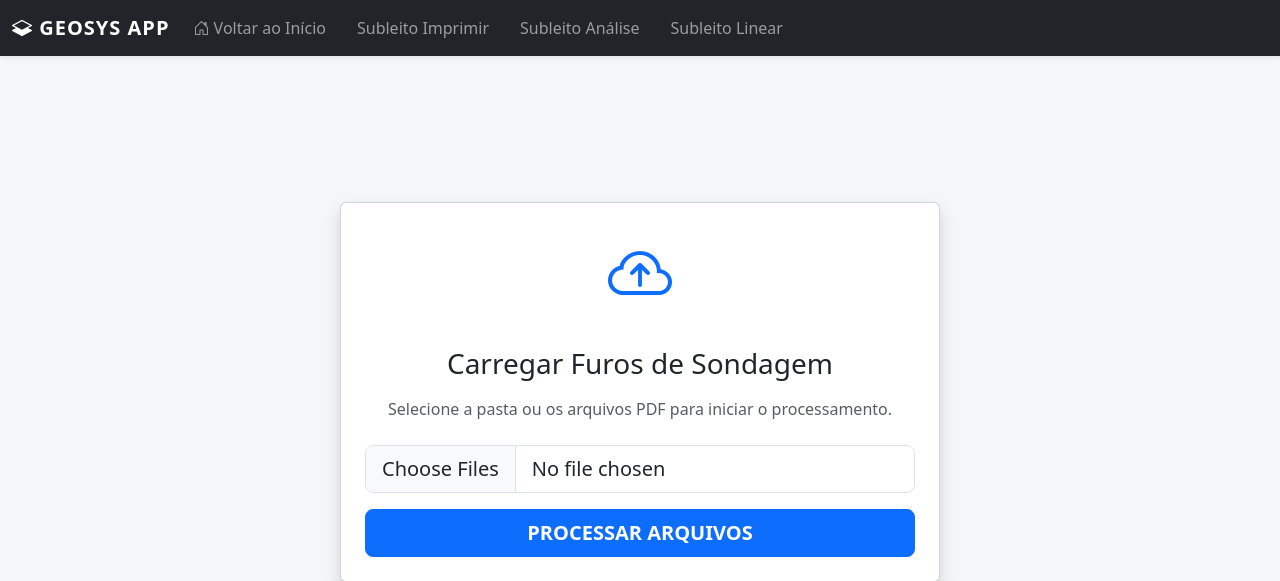
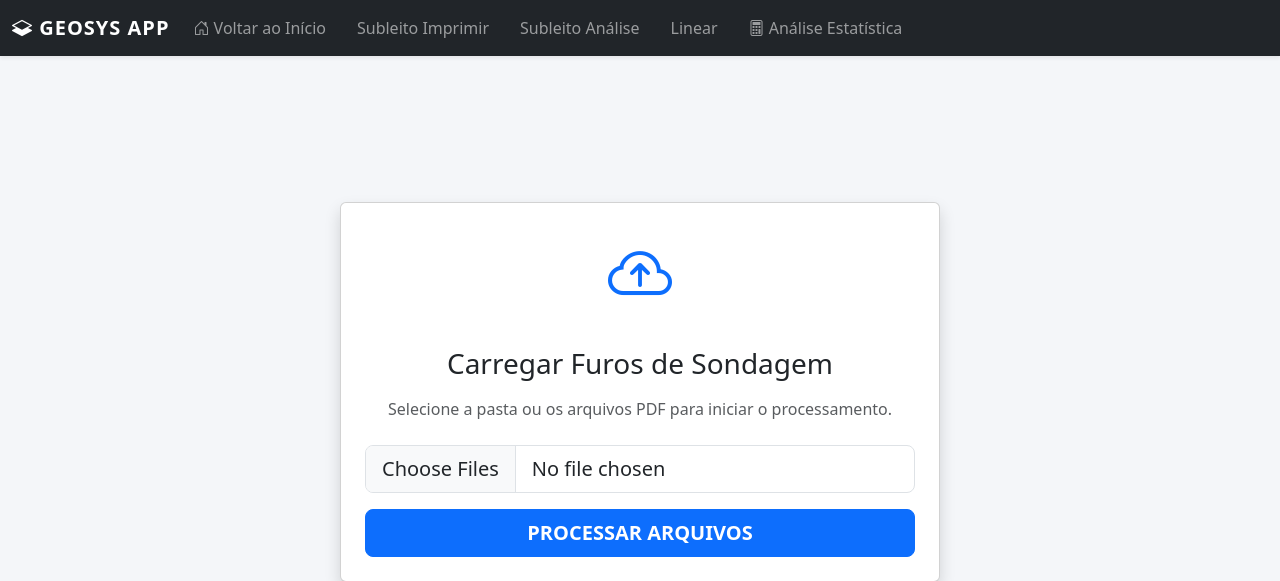
Before and after one commit to lucianoengdev/sondagem_system, a Flask app: page / in a window 1280 px wide. Shown: the top 581 px of the page. Run offline with Flask 3, Linux system fonts and the light colour scheme; parts of the project's set-up code (start-up, migrations or seed data) failed here and were passed over.

Commit message:
1.3.0 Update base for new button statistics analysis

```diff
--- a/app/templates/base.html
+++ b/app/templates/base.html
@@ -41,7 +41,12 @@
                     </li>
                     <li class="nav-item">
                         <a class="nav-link {% if active_page == 'analise' %}active{% endif %}" href="{{ url_for('main.subleito_linear') }}">
-                            Subleito Linear
+                            Linear
+                        </a>
+                    </li>
+                    <li class="nav-item">
+                        <a class="nav-link {% if active_page == 'estatistica' %}active{% endif %}" href="{{ url_for('main.subleito_estatistica') }}">
+                            <i class="bi bi-calculator"></i> Análise Estatística
                         </a>
                     </li>
                 </ul>
```
